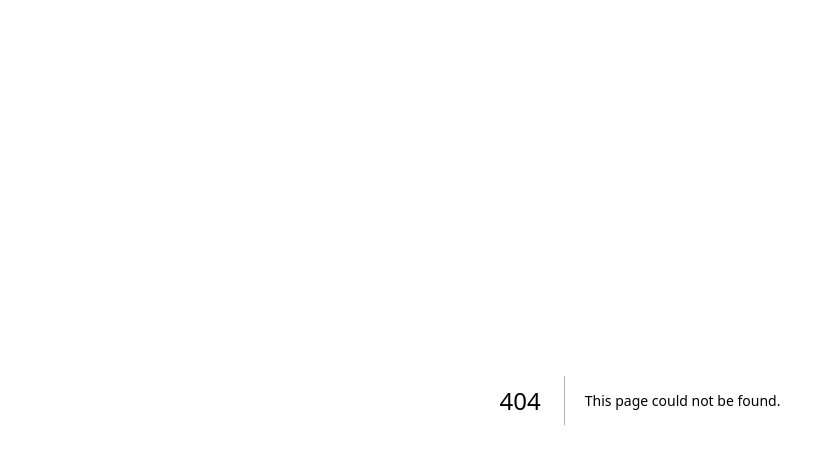
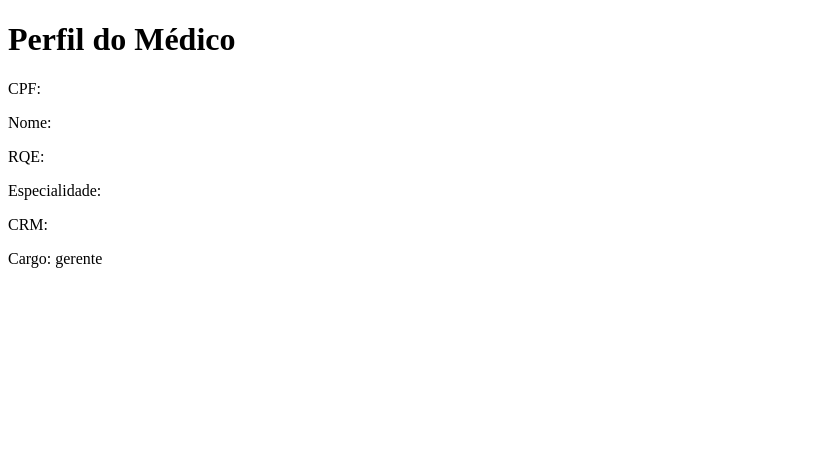
Before and after one commit to dan-albuquerque/Projeto-Banco-de-dados, a Next.js app in the folder client/: page /Perfil in a window 1280 px wide. Before the commit this address had no page. Shown: the top 464 px of the page, without its empty margins (0-835 px from the left). Built offline with nearby package versions, Linux system fonts and the light colour scheme.

Commit message:
Iniciando perfil do medico

```diff
--- a/client/src/components/DownerNav.js
+++ b/client/src/components/DownerNav.js
@@ -5,7 +5,7 @@ import '../app/globals.css';
 import { useRouter } from 'next/navigation';
 import Cookies from 'js-cookie';
 
-export default function DownerNav({doctors}) {
+export default function DownerNav({ doctors }) {
   const router = useRouter();
 
   const handleLogout = () => {
@@ -34,8 +34,12 @@ export default function DownerNav({doctors}) {
           </button>
         </div>
         <div className="flex flex-col items-center justify-center">
+          <button onClick={() => router.push('/Perfil')} className="w-8 h-8 flex items-center justify-center">
             <img src="/img/perfil.png" className="w-8 h-8" alt="perfil icon" />
+          </button>
+          <button onClick={() => router.push('/Perfil')} className="w-8 h-8 flex items-center justify-center">
             <p className='text-l text-black font-light cursor-pointer transform hover:scale-125'>Perfil</p>
+          </button>
         </div>
         <div className="flex flex-col items-center justify-center">
           <button onClick={handleLogout} className="w-8 h-8 flex items-center justify-center">
--- /dev/null
+++ b/client/src/pages/Perfil.js
@@ -0,0 +1,71 @@
+import React, { useState, useEffect } from 'react';
+import { Toaster } from 'react-hot-toast';
+
+export default function Perfil() {
+  const [medico, setMedico] = useState({
+    cpf: "",
+    nome: "",
+    rqe: null,
+    senha: "",
+    especialidade: "",
+    crm: "",
+    fk_medico_cpf_gerente: null
+  });
+
+  const [nomeGerente, setNomeGerente] = useState('');
+  const [cpfGerente, setCpfGerente] = useState('');
+
+  useEffect(() => {
+    const fetchUserData = async () => {
+      const cpf = localStorage.getItem('cpf');
+      if (cpf) {
+        try {
+          const response = await fetch(`http://localhost:8080/medico/${cpf}`);
+          if (response.ok) {
+            const data = await response.json();
+            setMedico(data);
+            setCpfGerente(data.fk_medico_cpf_gerente);
+            console.log(data);
+          }
+        } catch (error) {
+          console.error('Erro ao buscar informações do médico:', error);
+        }
+      }
+    }
+    fetchUserData();
+  }, []);
+
+  useEffect(() => {
+    const fetchUserData = async () => {
+      if (cpfGerente) {
+        try {
+          const response = await fetch(`http://localhost:8080/medico/${cpfGerente}`);
+          if (response.ok) {
+            const data = await response.json();
+            setNomeGerente(data.nome);
+            console.log(data.nome);
+          }
+        } catch (error) {
+          console.error('Erro ao buscar informações do médico:', error);
+        }
+      }
+    }
+    fetchUserData();
+  }, [cpfGerente]);
+
+  return (
+    <>
+      <Toaster />
+      <div>
+        <h1>Perfil do Médico</h1>
+        <p>CPF: {medico.cpf}</p>
+        <p>Nome: {medico.nome}</p>
+        <p>RQE: {medico.rqe}</p>
+        <p>Especialidade: {medico.especialidade}</p>
+        <p>CRM: {medico.crm}</p>
+        {medico.fk_medico_cpf_gerente && <p>Gerente: {nomeGerente}</p>}
+        {medico.fk_medico_cpf_gerente === null && <p>Cargo: gerente</p>}
+      </div>
+    </>
+  );
+}
```
Lines whose indentation alone changed are shown as unchanged.
